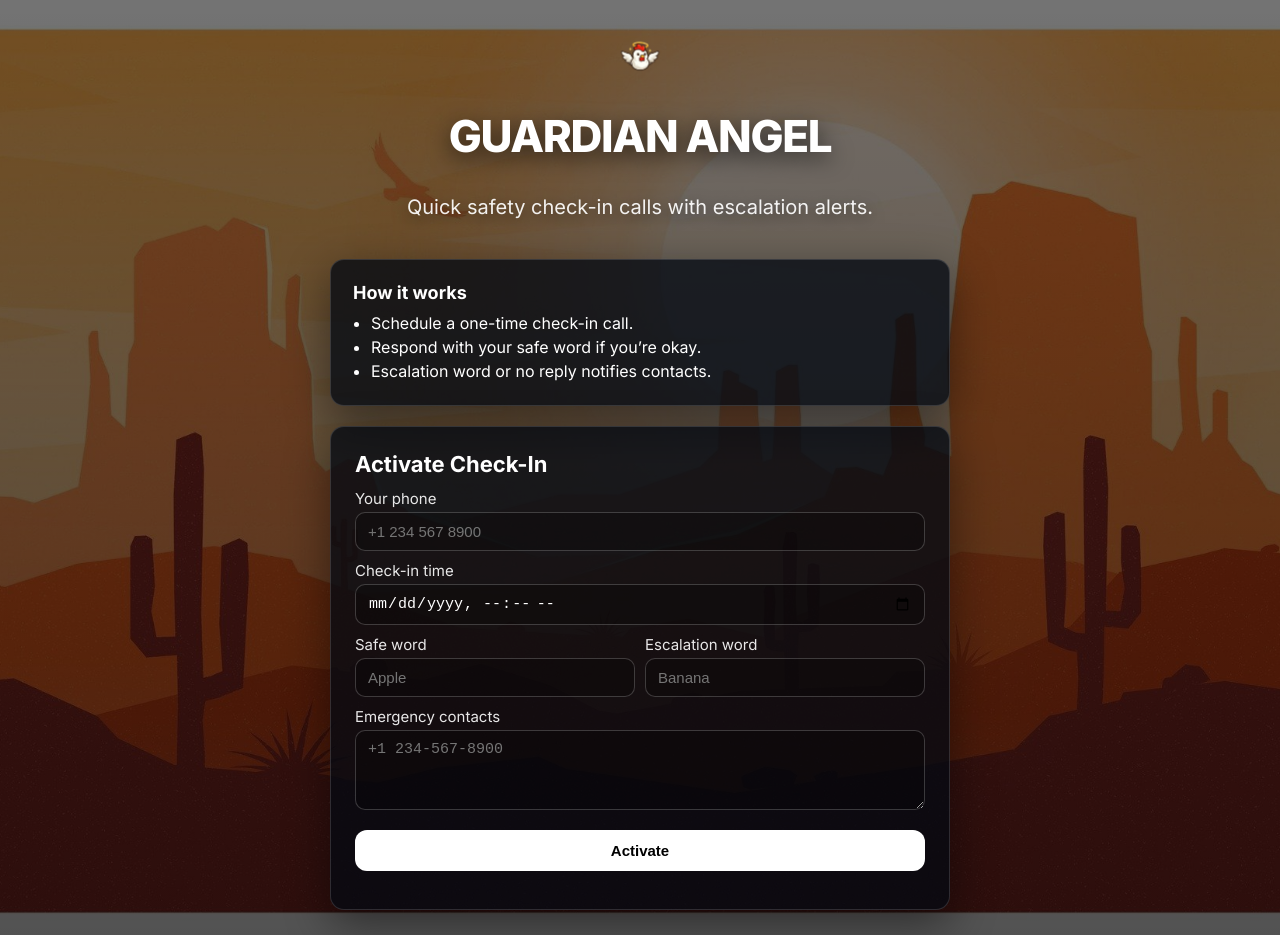
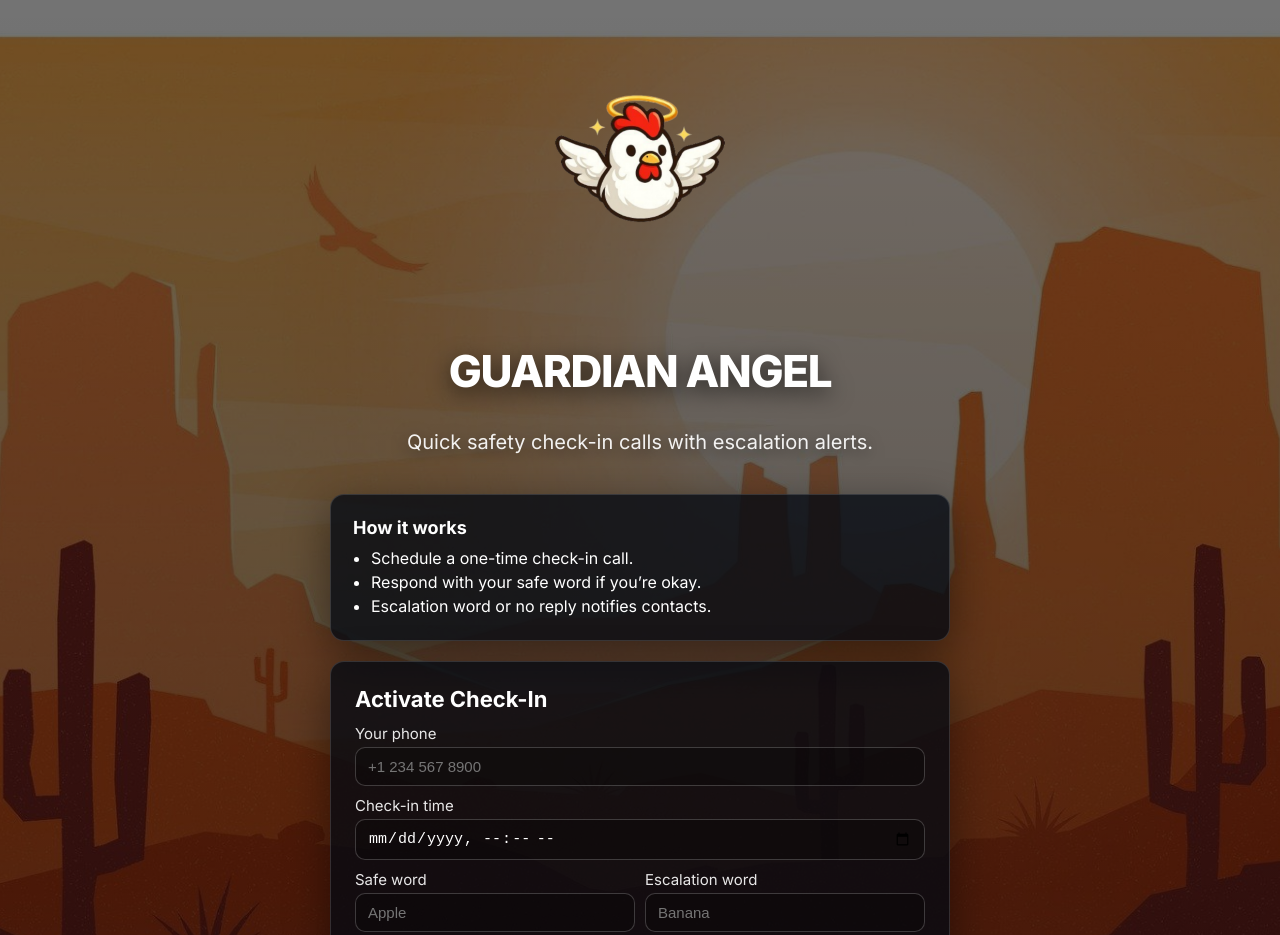
Before and after one commit to jay-rojas/guardian-angel, a plain HTML site: page index.html in a window 1280 px wide. Shown: the top 935 px of the page. Drawn offline with Linux system fonts and the light colour scheme.

Commit message:
Update index.html

```diff
--- a/index.html
+++ b/index.html
@@ -71,14 +71,13 @@
       .henLogo { animation: none; }
     }
 
-    .henLogo {
-      width: 80px;
-      height: 80px;
-      display: flex;
-      align-items: center;
-      justify-content: center;
+    .henLogo{
+      width: 300px;
+      height: 300px;
+      display:flex;
+      align-items:center;
+      justify-content:center;
       padding: 8px;
-      margin-bottom: -15px; /* Pulls the text up closer to the logo */
 
       animation: henBounce 2.2s cubic-bezier(0.22, 0.61, 0.36, 1) infinite;
       will-change: transform;
```
